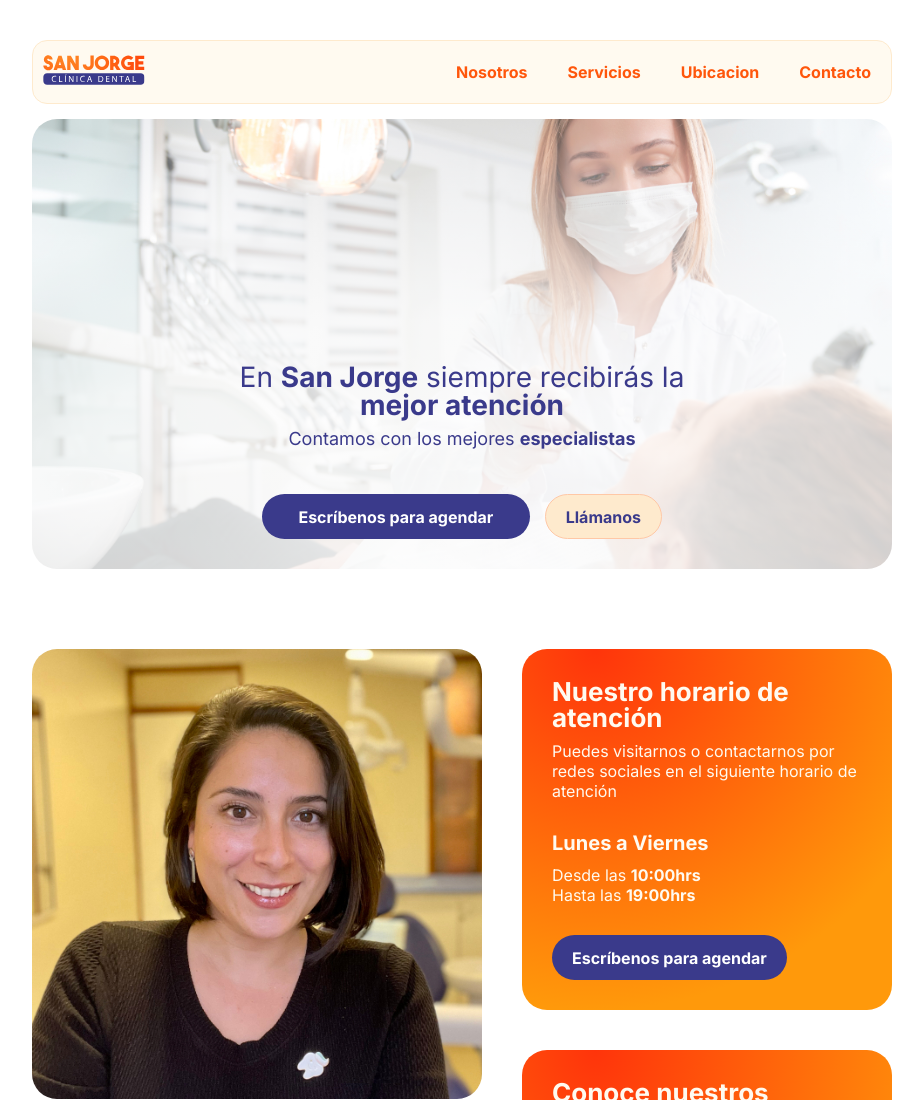
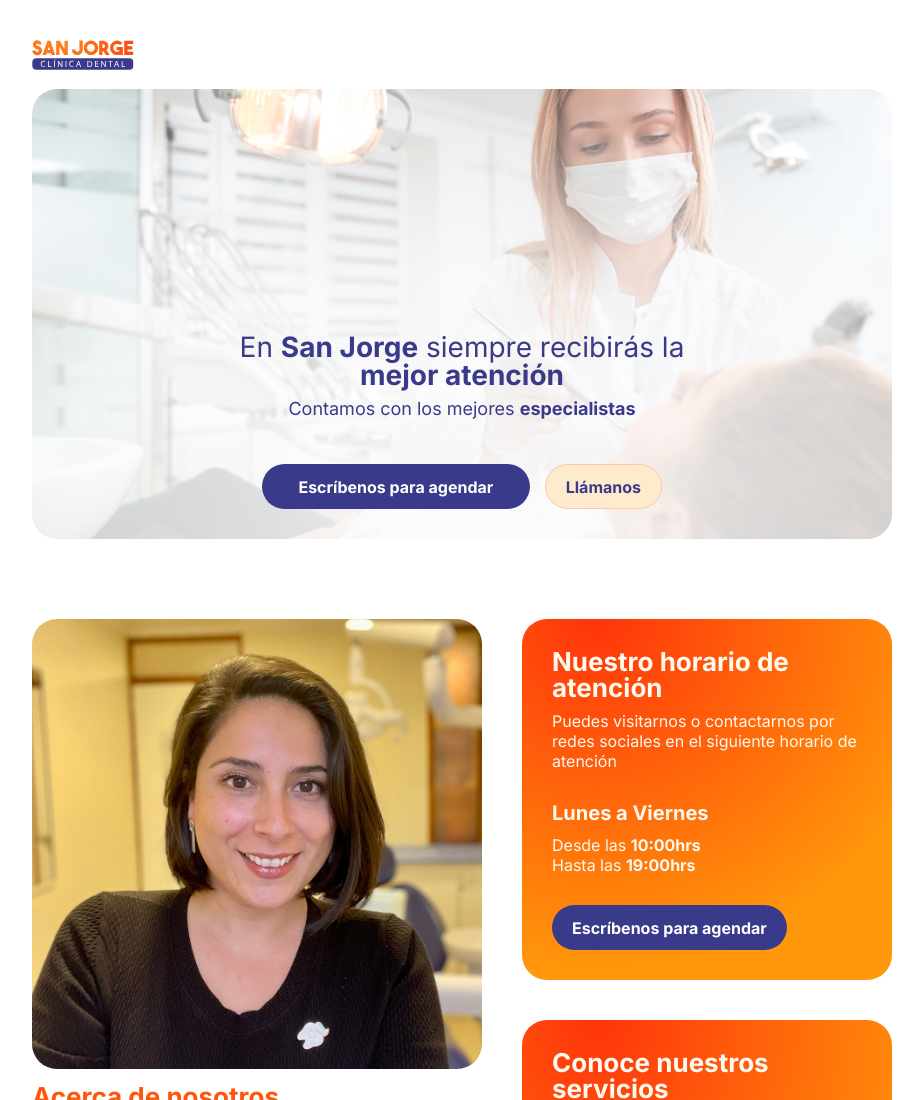
Before and after one commit to bysilvaart/sanjorgewebsite, a plain HTML site: page index.html in a window 1280 px wide. Shown: the top 1100 px of the page, without its empty margins (178-1101 px from the left). Drawn offline with Linux system fonts and the light colour scheme.

Commit message:
logo navbar

```diff
--- a/index.html
+++ b/index.html
@@ -23,6 +23,10 @@
                     <a href="#ubicacion"><h6>Ubicacion</h6></a>
                     <a href="#contacto"><h6>Contacto</h6></a>
                 </div>
+            </div>
+
+            <div class="navbar_logo-container">
+                <img src="img/logo-SJ.svg" alt="">
             </div>
 
             <div class="banner">
--- a/styles.css
+++ b/styles.css
@@ -71,7 +71,7 @@ p{
 }
 
 .navbar_container{
-    display: flex;
+    display: none;
     align-items: center;
     justify-content: space-between;
     padding: 10px;
```
